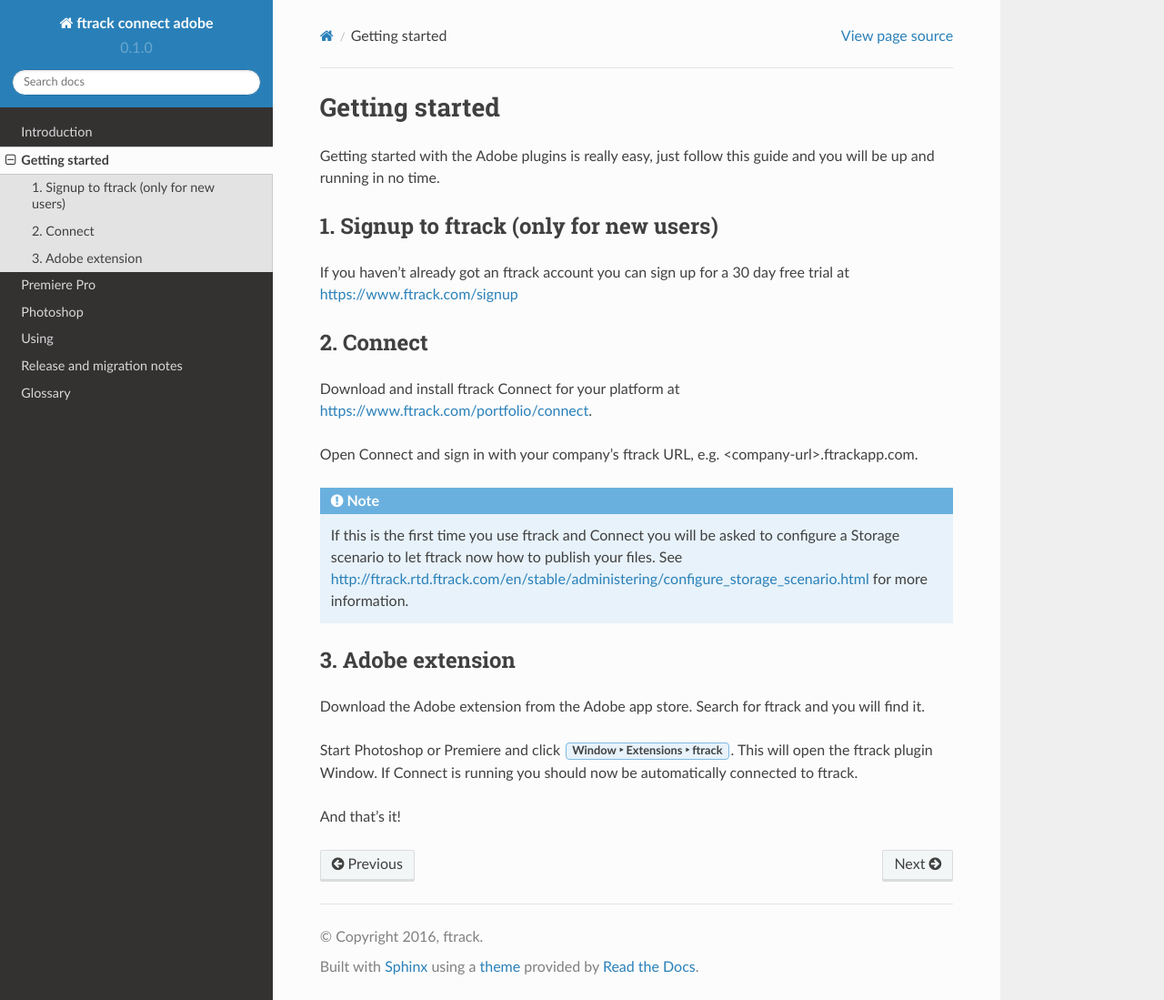
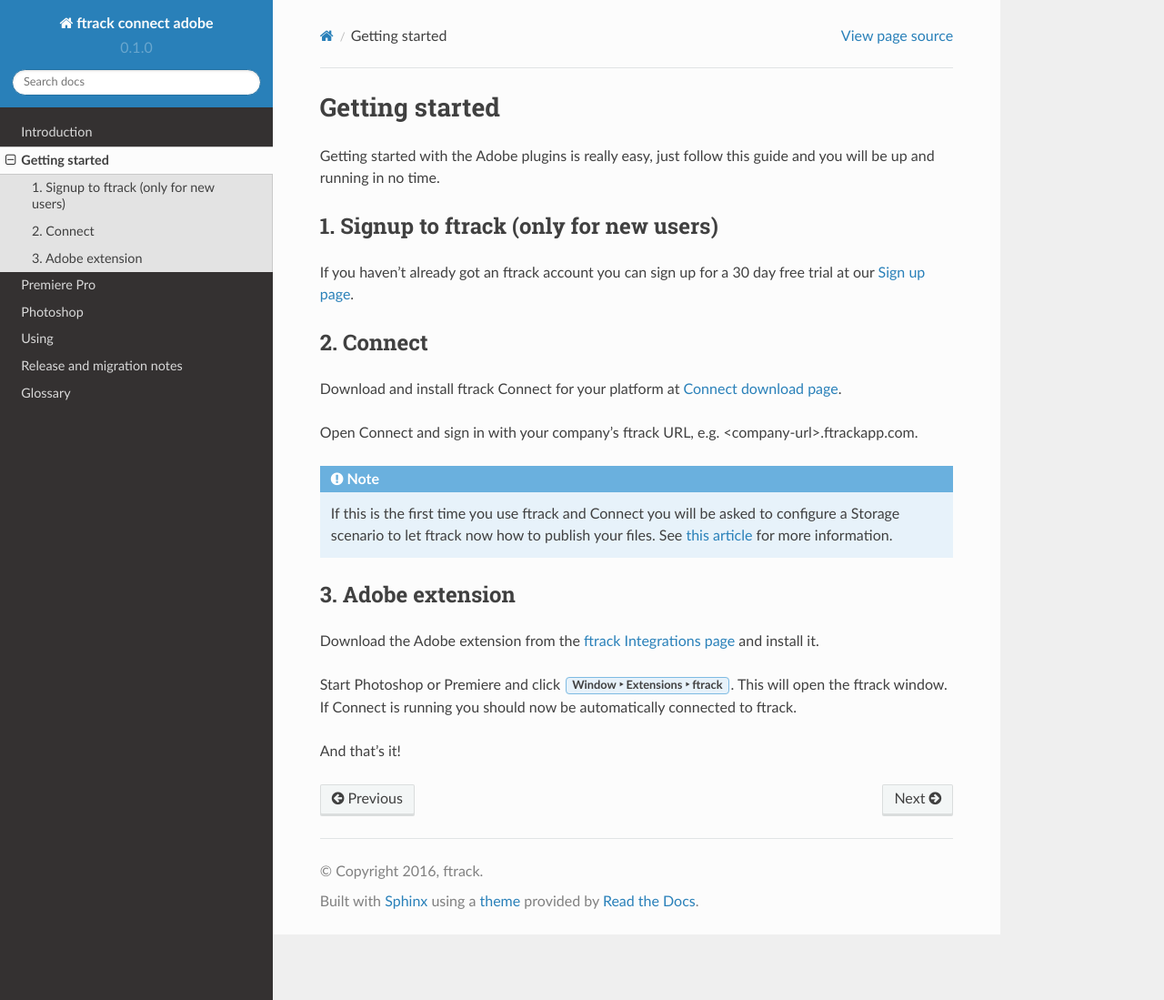
Before and after one commit to ftrackhq/ftrack-connect-spark-adobe, a Sphinx documentation site: the page built from doc/getting_started.rst, in a window 1280 px wide and 1099 px high. Shown: the whole window at 91% size. Built offline with Sphinx 7.4.7 and the Read the Docs theme 2.0.0, drawn with Linux system fonts in a browser that asks for light colours.

Commit message:
Improve getting started article

```diff
--- a/doc/getting_started.rst
+++ b/doc/getting_started.rst
@@ -12,13 +12,13 @@ and you will be up and running in no time.
 ----------------------------------------
 
 If you haven't already got an ftrack account you can sign up for a 30 day
-free trial at https://www.ftrack.com/signup
+free trial at our `Sign up page <https://www.ftrack.com/signup>`_.
 
 2. Connect
 ----------
 
 Download and install ftrack Connect for your platform at
-https://www.ftrack.com/portfolio/connect.
+`Connect download page <https://www.ftrack.com/portfolio/connect>`_.
 
 Open Connect and sign in with your company's ftrack URL, e.g.
 <company-url>.ftrackapp.com.
@@ -27,18 +27,20 @@ Open Connect and sign in with your company's ftrack URL, e.g.
 
     If this is the first time you use ftrack and Connect you will be asked to
     configure a Storage scenario to let ftrack now how to publish your files.
-    See http://ftrack.rtd.ftrack.com/en/stable/administering/configure_storage_scenario.html
+    See
+    `this article <http://ftrack.rtd.ftrack.com/en/stable/administering/configure_storage_scenario.html>`_
     for more information.
 
 3. Adobe extension
 ------------------
 
-Download the Adobe extension from the Adobe app store. Search for ftrack and
-you will find it.
+Download the Adobe extension from the
+`ftrack Integrations page <https://www.ftrack.com/integrations>`_ and install
+it.
 
 Start Photoshop or Premiere and click
 :menuselection:`Window --> Extensions --> ftrack`. This will open the ftrack
-plugin Window. If Connect is running you should now be automatically
-connected to ftrack.
+window. If Connect is running you should now be automatically connected to
+ftrack.
 
 And that's it!
```
